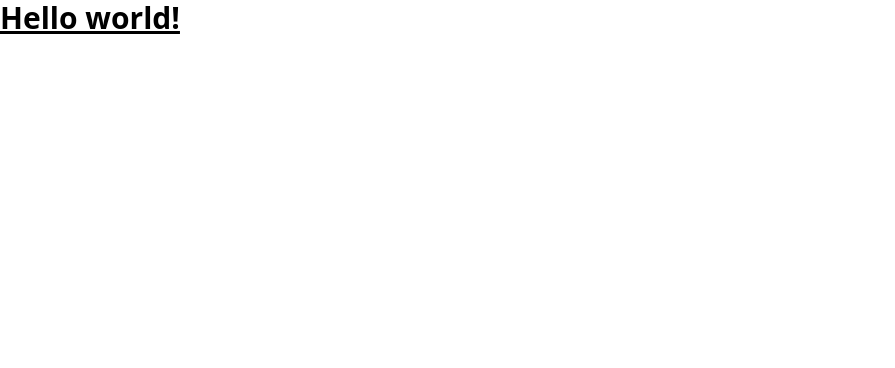
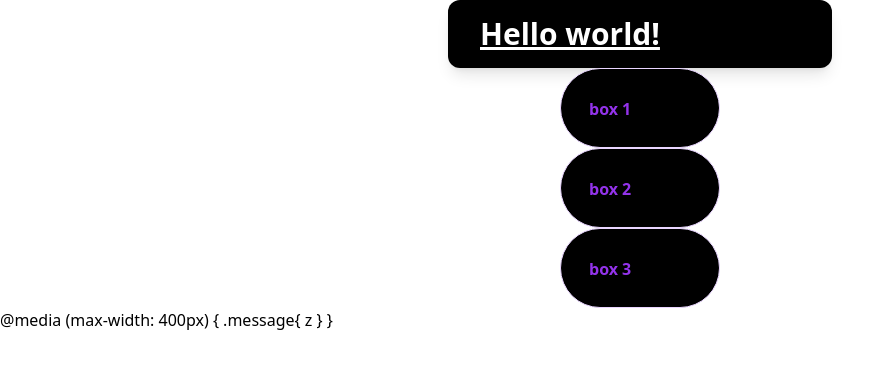
Before and after one commit to revaga/web-challenge, a plain HTML site: page index.html in a window 1280 px wide. Shown: the whole page, without its empty margins (0-895 px from the left). Drawn offline with nearby package versions, Linux system fonts and the light colour scheme.

Commit message:
Add files via upload

```diff
--- a/index.html
+++ b/index.html
@@ -6,8 +6,27 @@
   <script src="https://cdn.tailwindcss.com"></script>
 </head>
 <body>
-  <h1 class="text-3xl font-bold underline">
+  <div class="py-8 px-8 max-w-sm mx-auto bg-black rounded-xl shadow-lg space-y-2 sm:py-4 sm:flex">
+
+  <h1 class="text-3xl font-bold underline text-white">
     Hello world!
   </h1>
+</div>
+
+<div class="p-7 bg-black text-purple-600 font-semibold rounded-full border border-purple-200 flex w-40 h-20 sm:flex mx-auto">
+  box 1
+</div>
+
+<div class="p-7 bg-black text-purple-600 font-semibold rounded-full border border-purple-200 flex w-40 h-20 sm:flex mx-auto">
+  box 2
+</div>
+<div class="p-7 bg-black text-purple-600 font-semibold rounded-full border border-purple-200 flex w-40 h-20 sm:flex mx-auto">
+  box 3
+</div>
 </body>
 </html>
+@media (max-width: 400px) {
+  .message{
+    z
+  }
+}
```
